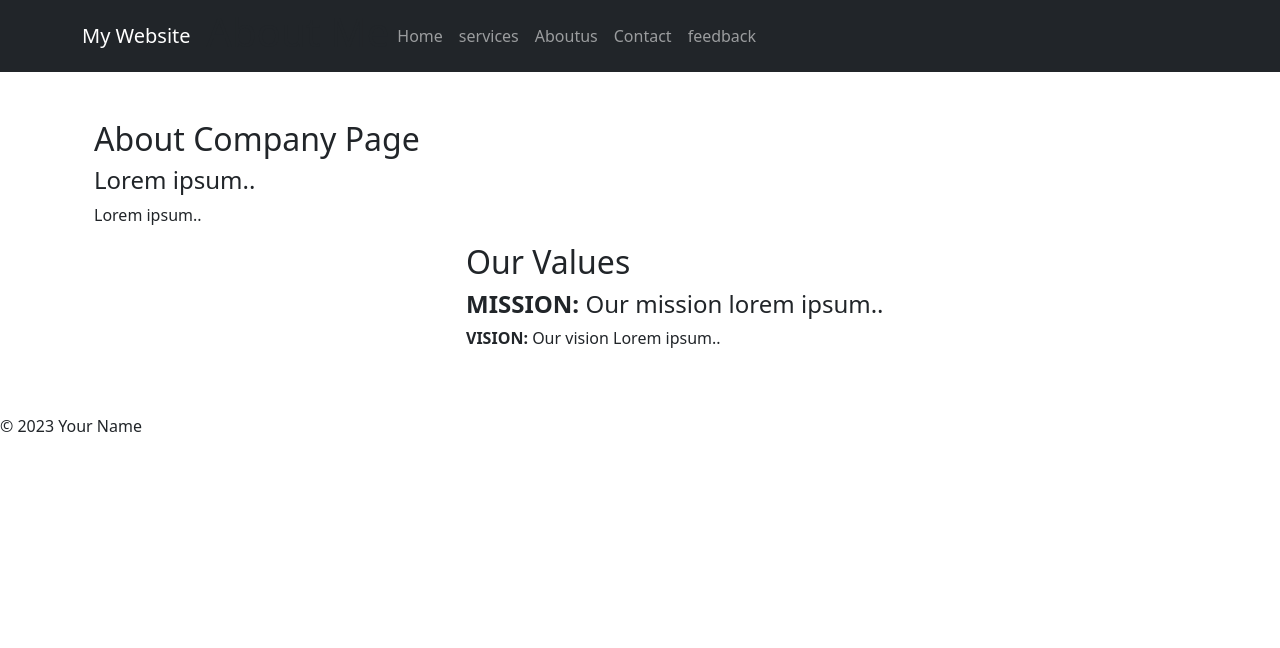
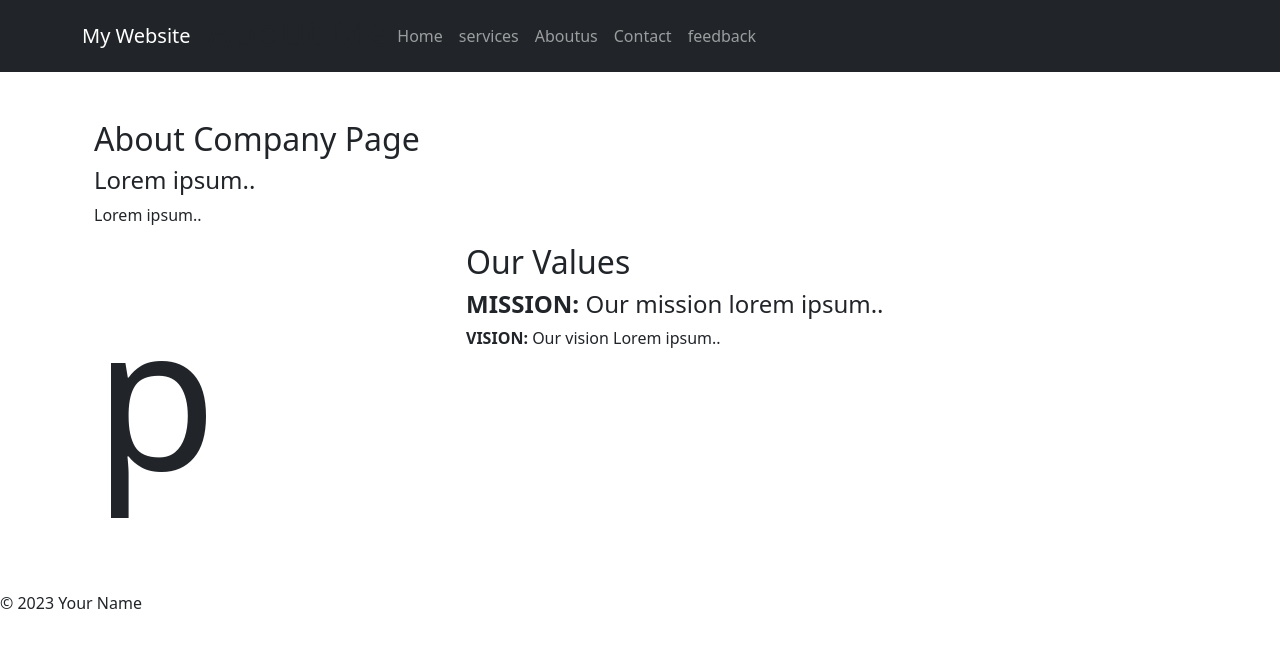
Before and after one commit to bida24-107/3t-logistics, a plain HTML site: page Aboutus.html in a window 1280 px wide. Drawn offline with nearby package versions, Linux system fonts and the light colour scheme.

Commit message:
Update Aboutus.html

```diff
--- a/Aboutus.html
+++ b/Aboutus.html
@@ -96,7 +96,7 @@
 <div class="container-fluid bg-grey">
   <div class="row">
     <div class="col-sm-4">
-      <span class="glyphicon glyphicon-globe logo"></span>
+      <span class="glyphicon glyphicon-globe logo">p</span>
     </div>
     <div class="col-sm-8">
       <h2>Our Values</h2>
```
